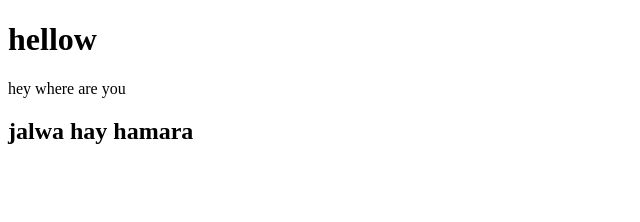
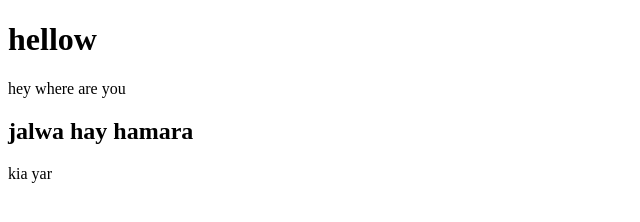
Before and after one commit to ali1228aptech-ui/alikhan, a plain HTML site: page index.html in a window 1280 px wide. Shown: the full height of the page, 0-640 px from the left. Drawn offline with Linux system fonts and the light colour scheme.

Commit message:
Add a new paragraph to index.html

```diff
--- a/index.html
+++ b/index.html
@@ -9,5 +9,6 @@
     <h1>hellow</h1>
     <p>hey where are you </p>
     <h2>jalwa hay hamara</h2>
+    <p>kia yar</p>
 </body>
 </html>
```
